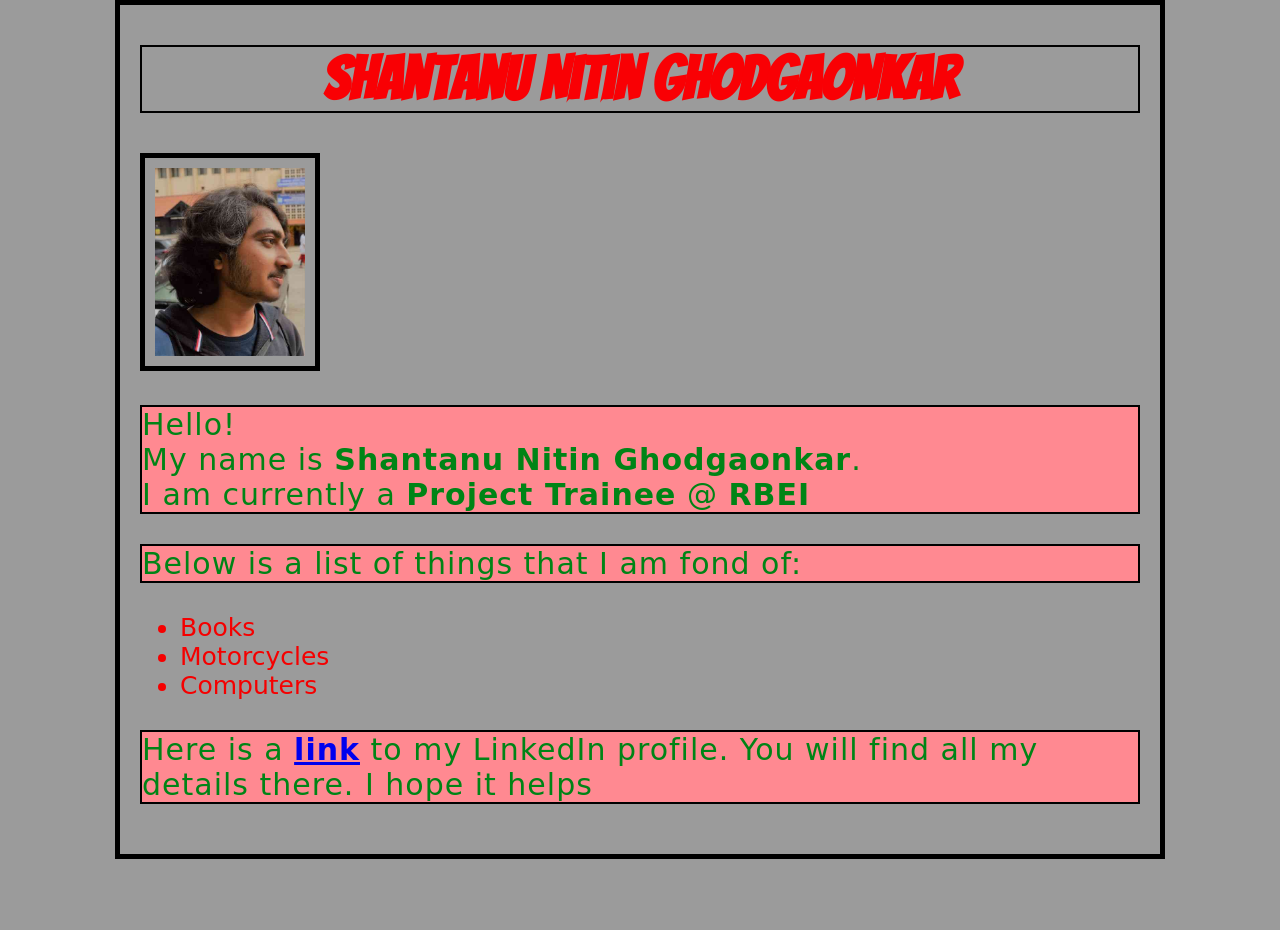
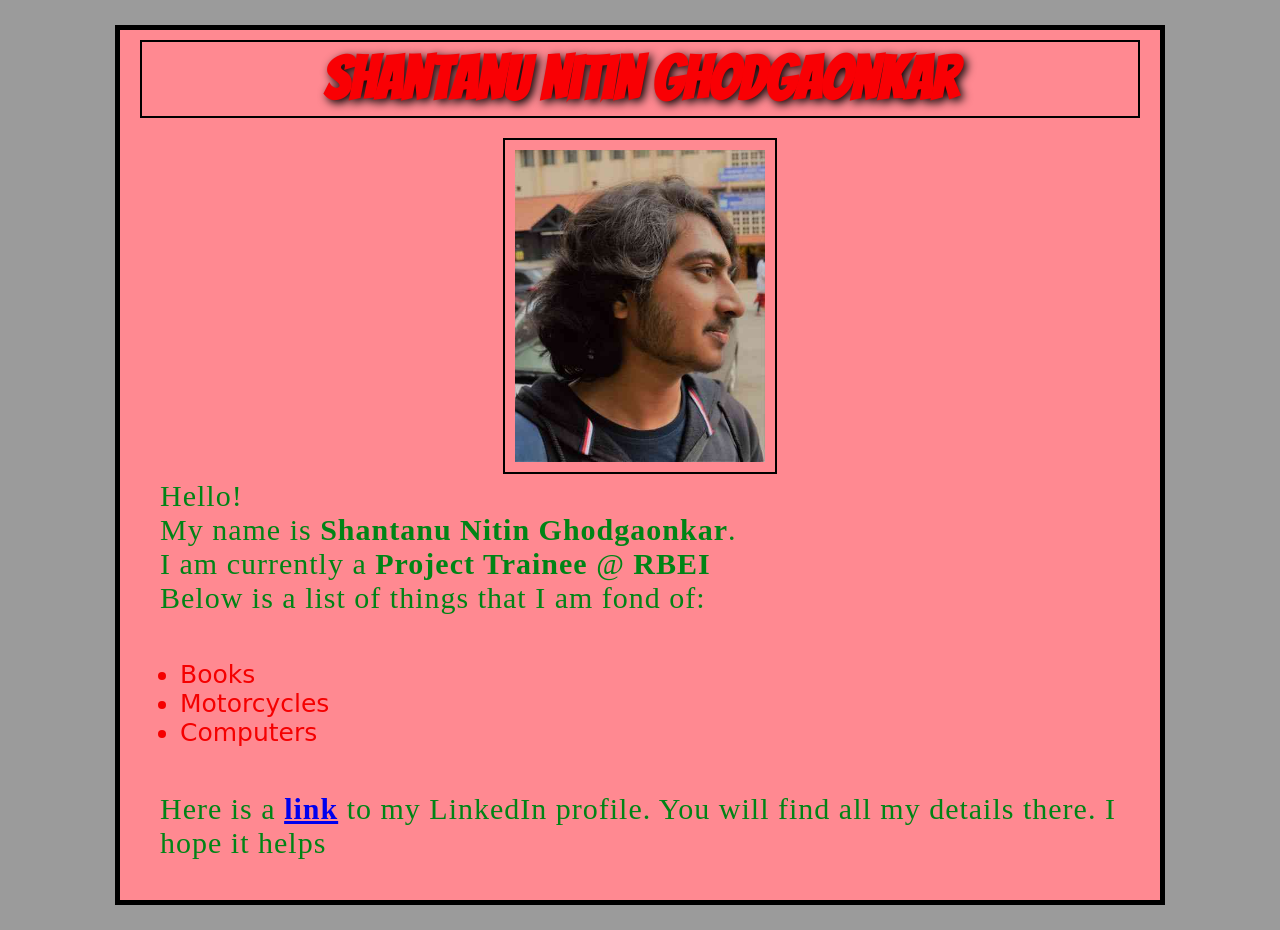
Before and after one commit to shantanu-ghodgaonkar/test-site-1, a plain HTML site: page index.html in a window 1280 px wide. Before the commit the page ends 859 px from the top, so only its background shows below. Drawn offline with Linux system fonts and the light colour scheme; a web font is replaced by a local one.

Commit message:
CSS done

```diff
--- a/index.html
+++ b/index.html
@@ -9,16 +9,17 @@
   <body>
 	<h1>Shantanu Nitin Ghodgaonkar</h1>
     <img src="images/Edit3_DSC_0395-1.jpg" alt="My test image">
-	<p>Hello!<br>My name is <strong>Shantanu Nitin Ghodgaonkar</strong>. <br> I am currently a <strong>Project Trainee</strong>
-		@ <strong>RBEI</strong></p>
-	<p>Below is a list of things that I am fond of:</p>
-	<ul>
-		<li>Books</li>
-		<li>Motorcycles</li>
-		<li>Computers</li>
-	</ul>
-	<p>Here is a <a href="https://www.linkedin.com/in/s-n-g/"><strong>link</strong></a> to my LinkedIn profile.
-		You will find all my details there. I hope it helps</p>
+	<p>	Hello!<br>My name is <strong>Shantanu Nitin Ghodgaonkar</strong>. <br> I am currently a <strong>Project Trainee</strong>
+		@ <strong>RBEI</strong><br>Below is a list of things that I am fond of:
+		<ul>
+			<li>Books</li>
+			<li>Motorcycles</li>
+			<li>Computers</li>
+		</ul>
+	</p>
+	<p>	Here is a <a href="https://www.linkedin.com/in/s-n-g/"><strong>link</strong></a> to my LinkedIn profile.
+		You will find all my details there. I hope it helps
+	</p>
 
   </body>
 </html>
--- a/styles/style.css
+++ b/styles/style.css
@@ -3,27 +3,30 @@ html {
 }
 body {
 	width: 1000px;
-	margin: 0 auto;
+	margin: 25px auto;
 	padding: 0 20px 20px 20px;
 	border: 5px solid black;
+	background-color: #FF8991;
 }
 h1 {
 	color: #F90004;
 	/*width: 450px;*/
 	text-align: center;
-	text-shadow: 10px;
+	text-shadow: 3px 3px 10px black;
+	padding: 5px 0;
+	margin: 10px auto;
 	border: 2.5px solid black;
 	font-size: 60px;
 	font-family: 'Bangers', cursive;
 }
 p {
-	font-family: 'Cedarville Cursive', cursive;
+	/*font-family: 'Cedarville Cursive', cursive;*/
 	font-size: 30px;
 	/*line-height: 1;*/
 	letter-spacing: 1px;
 	color: #008416;
-	background-color: #FF8991;
-	border: 2.5px solid black;
+	margin: 0 auto;
+	padding: 0 20px 20px 20px;
 }
 
 ul {
@@ -36,8 +39,9 @@ a:hover {
 	color: #FFEF19
 }
 img {
+	display: block;
 	padding: 10px;
-	border: 5px solid black;
-	margin-left: auto;
-	width: 150px;
+	border: 2.5px solid black;
+	margin: 20px auto 5px;
+	width: 250px;
 }
```
